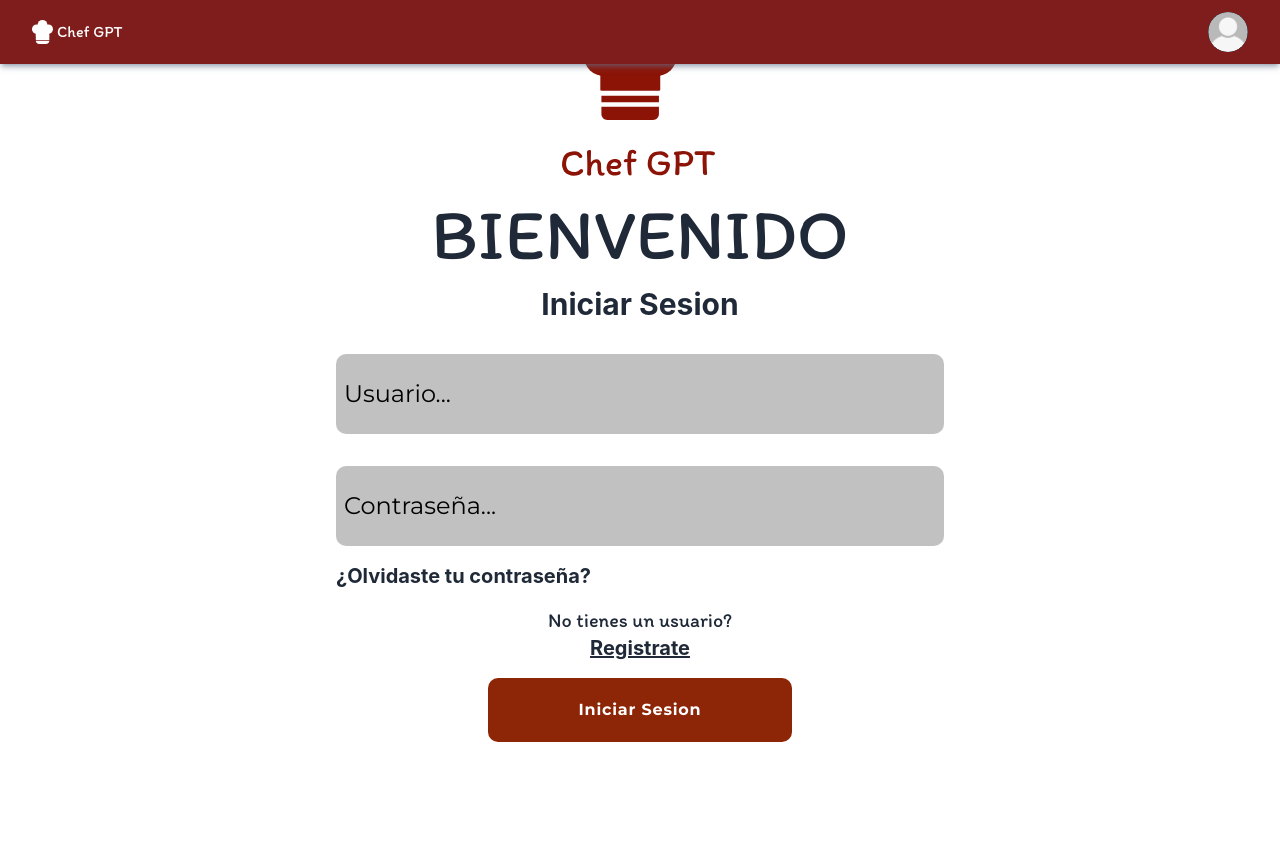
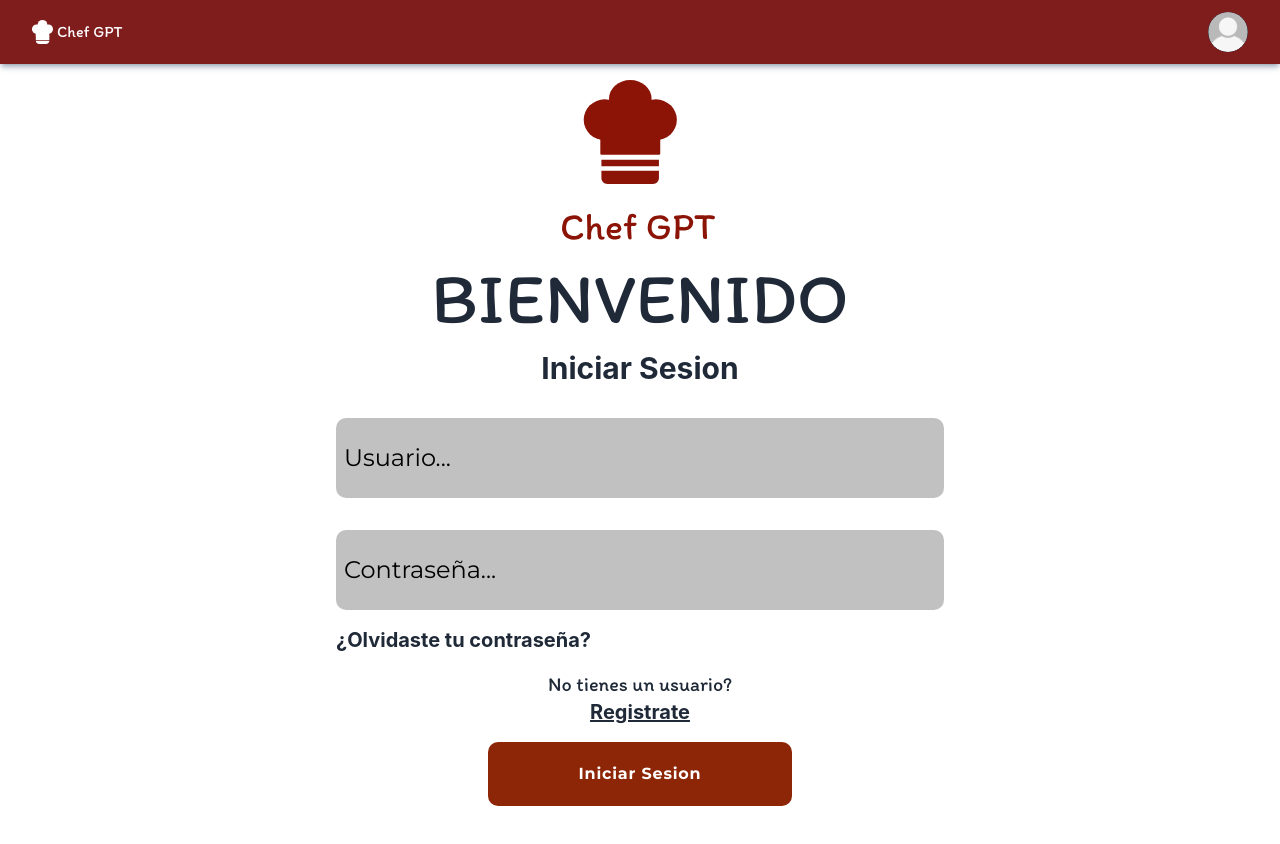
Before and after one commit to No-Country/S12-04-T-Node-React, a React (Vite) app in the folder frontend/: page /login in a window 1280 px wide. Shown: the top 844 px of the page. Before the commit the page ends 800 px from the top, so only its background shows below. Built offline with nearby package versions, Linux system fonts and the light colour scheme.

Commit message:
add margin top

```diff
--- a/frontend/src/components/Description.jsx
+++ b/frontend/src/components/Description.jsx
@@ -2,7 +2,7 @@
 const Description = () => {
   return (
     <div className="flex flex-col h-screen gap-4 items-center sm:m-12">
-    <img className="sm:w-[60%] sm:h-[50%] shadow-lg shadow-slate-800 sm:rounded-2xl" src="/plato.png" alt="plato" />
+    <img className="sm:w-[60%] sm:h-[50%] shadow-lg shadow-slate-800 sm:rounded-2xl mt-16 sm:mt-12" src="/plato.png" alt="plato" />
     <div className="flex flex-col gap-4 w-[60%]">
       <h1 className="text-2xl font-bold">Nombre del Plato</h1>
       <h4 className="font-semibold">Descripción</h4>
--- a/frontend/src/pages/Login.jsx
+++ b/frontend/src/pages/Login.jsx
@@ -29,7 +29,7 @@ const Login = () => {
   }
   return (
     <>
-      <img src={img} alt="img" className="w-[10rem] mx-auto pt-4"/>
+      <img src={img} alt="img" className="w-[10rem] mx-auto pt-4 mt-16"/>
       <h1 className="text-7xl font-normal text-center my-4">BIENVENIDO</h1>
       <h3 className='text-center text-3xl font-bold my-4' style={{fontFamily: 'SF Pro Display'}}>Iniciar Sesion</h3>
       <form action="" onSubmit={handleData} className="flex flex-col sm:w-1/2  justify-around p-4 mx-auto ">
```
